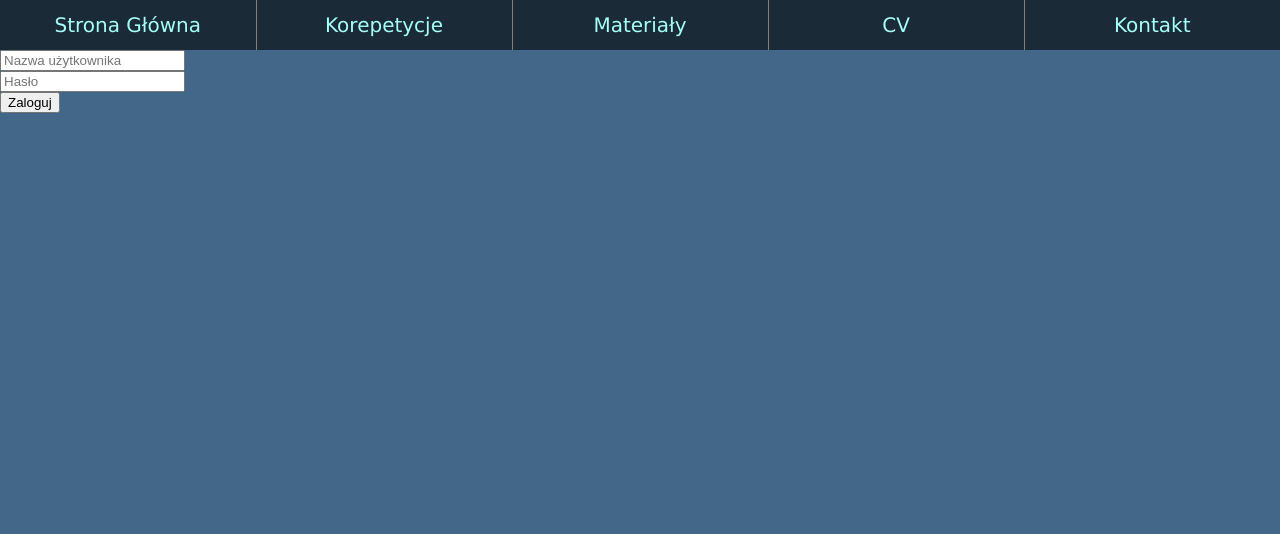
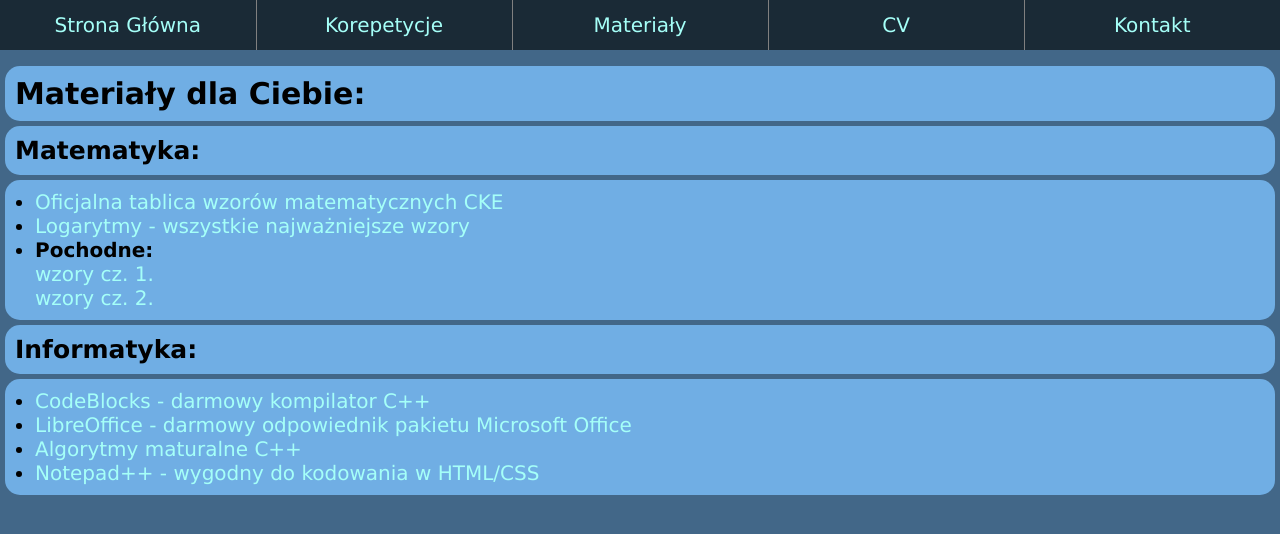
Before and after one commit to aszkarpietin/Aleks-Szkarpietin, a PHP site: page /materialy.html in a window 1280 px wide. Shown: the top 534 px of the page. Run offline with PHP 8.4, Linux system fonts and the light colour scheme.

Commit message:
Add files via upload

```diff
--- a/materialy.html
+++ b/materialy.html
@@ -15,10 +15,23 @@
 	<td width="20%"><a href="kontakt.html" class="menu">Kontakt</a></td>
 </tr>
 </table>
-<form action="admin.php" method="POST">
-	<input type="text" name="nazwa" placeholder="Nazwa użytkownika" size="20"><br />
-	<input type="password" name="haslo" placeholder="Hasło" size="20"><br />
-	<button type="submit">Zaloguj</button>
-</form>
+<p>
+<h1>Materiały dla Ciebie:</h1>
+<h2>Matematyka:</h2>
+<ul>
+<li><a href="https://cke.gov.pl/images/_EGZAMIN_MATURALNY_OD_2015/Informatory/2015/MATURA_2015_Wybrane_wzory_matematyczne.pdf" target="_blank">Oficjalna tablica wzorów matematycznych CKE<a/></li>
+<li><a href="https://www.matmana6.pl/logarytmy-wzory" target="_blank">Logarytmy - wszystkie najważniejsze wzory</a></li>
+<li><b>Pochodne:</b><br />
+<a href="https://www.matemaks.pl/wzory-pochodnych-wybranych-funkcji.html" target="_blank">wzory cz. 1.</a><br />
+<a href="https://www.matemaks.pl/reguly-obliczania-pochodnych.html" target="_blank">wzory cz. 2.</a></li>
+</ul>
+<h2>Informatyka:</h2>
+<ul>
+<li><a href="https://www.codeblocks.org/downloads/" target="_blank">CodeBlocks - darmowy kompilator C++</a></li>
+<li><a href="https://www.libreoffice.org/download/download/" target="_blank">LibreOffice - darmowy odpowiednik pakietu Microsoft Office</a></li>
+<li><a href="algorytmy.pdf" target="_blank">Algorytmy maturalne C++</a></li>
+<li><a href="https://notepad-plus-plus.org/downloads/" target="_blank">Notepad++ - wygodny do kodowania w HTML/CSS<a/></li>
+</ul>
+</p>
 </body>
 </html>
--- a/style.css
+++ b/style.css
@@ -9,6 +9,7 @@
 	background-color: #1a2a36;
 	font-size: 15px;
 	font-family: Lucida Sans Unicode;
+	border-radius: 15px;
 }
 a:link
 {
@@ -42,6 +43,7 @@ h1
 	background-color: #70aee4;
 	font-size: 30px;
 	font-family: Lucida Sans Unicode;
+	border-radius: 15px;
 }
 h2
 {
@@ -50,6 +52,7 @@ h2
 	background-color: #70aee4;
 	font-size: 25px;
 	font-family: Lucida Sans Unicode;
+	border-radius: 15px;
 }
 .tekst
 {
@@ -58,6 +61,7 @@ h2
 	background-color: #70aee4;
 	font-size: 20px;
 	font-family: Lucida Sans Unicode;
+	border-radius: 15px;
 }
 .tekst1
 {
@@ -67,6 +71,7 @@ h2
 	background-color: #70aee4;
 	font-size: 20px;
 	font-family: Lucida Sans Unicode;
+	border-radius: 15px;
 }
 ul
 {
@@ -75,6 +80,7 @@ ul
 	background-color: #70aee4;
 	font-size: 20px;
 	font-family: Lucida Sans Unicode;
+	border-radius: 15px;
 }
 body
 {
```
Also changed, not shown: cv.html (+5 -4 lines), index.html (+5 -4 lines), kontakt.html (+5 -4 lines), korepetycje.html (+5 -4 lines), 1 other file.
